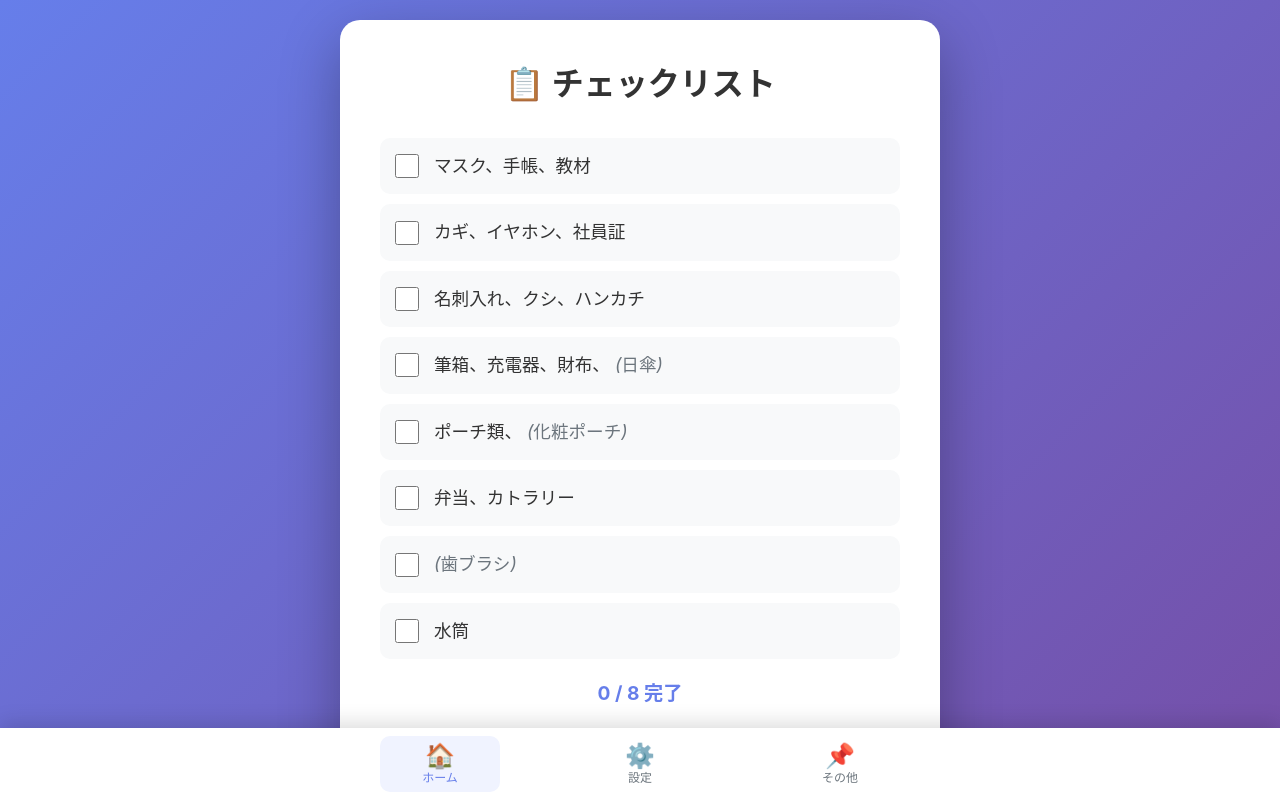
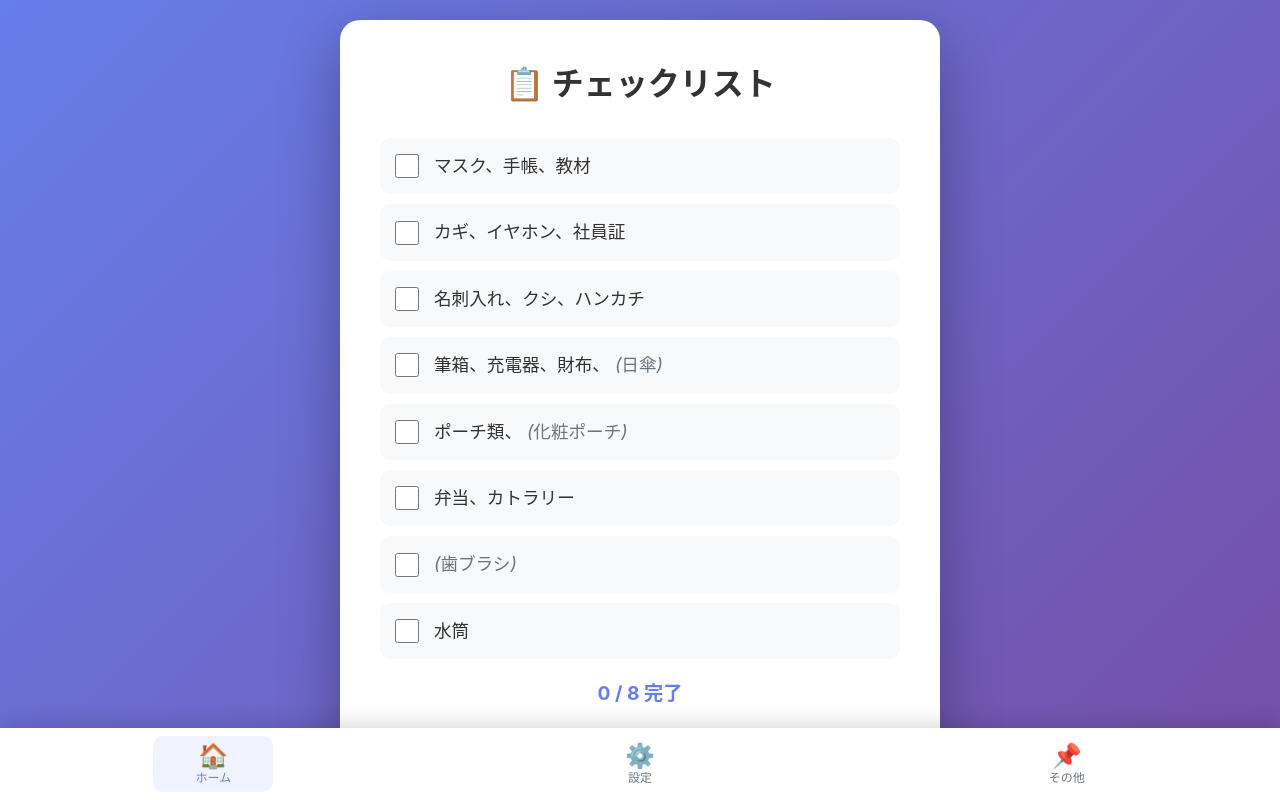
Before and after one commit to keigo-hisazumi/check-list, a Vue app: page / in a window 1280 px wide. Shown: the top 800 px of the page. Built offline with nearby package versions, Linux system fonts and the light colour scheme.

Commit message:
ナビゲーションバーをマージンなしで画面幅いっぱいに固定
Co-authored-by: keigo-hisazumi <235414083+keigo-hisazumi@users.noreply.github.com>

```diff
--- a/src/components/NavigationBar.vue
+++ b/src/components/NavigationBar.vue
@@ -56,8 +56,6 @@ const handleNavClick = (id: string) => {
   display: flex;
   justify-content: space-around;
   align-items: center;
-  max-width: 600px;
-  margin: 0 auto;
   padding: 8px 0;
 }
 
```
